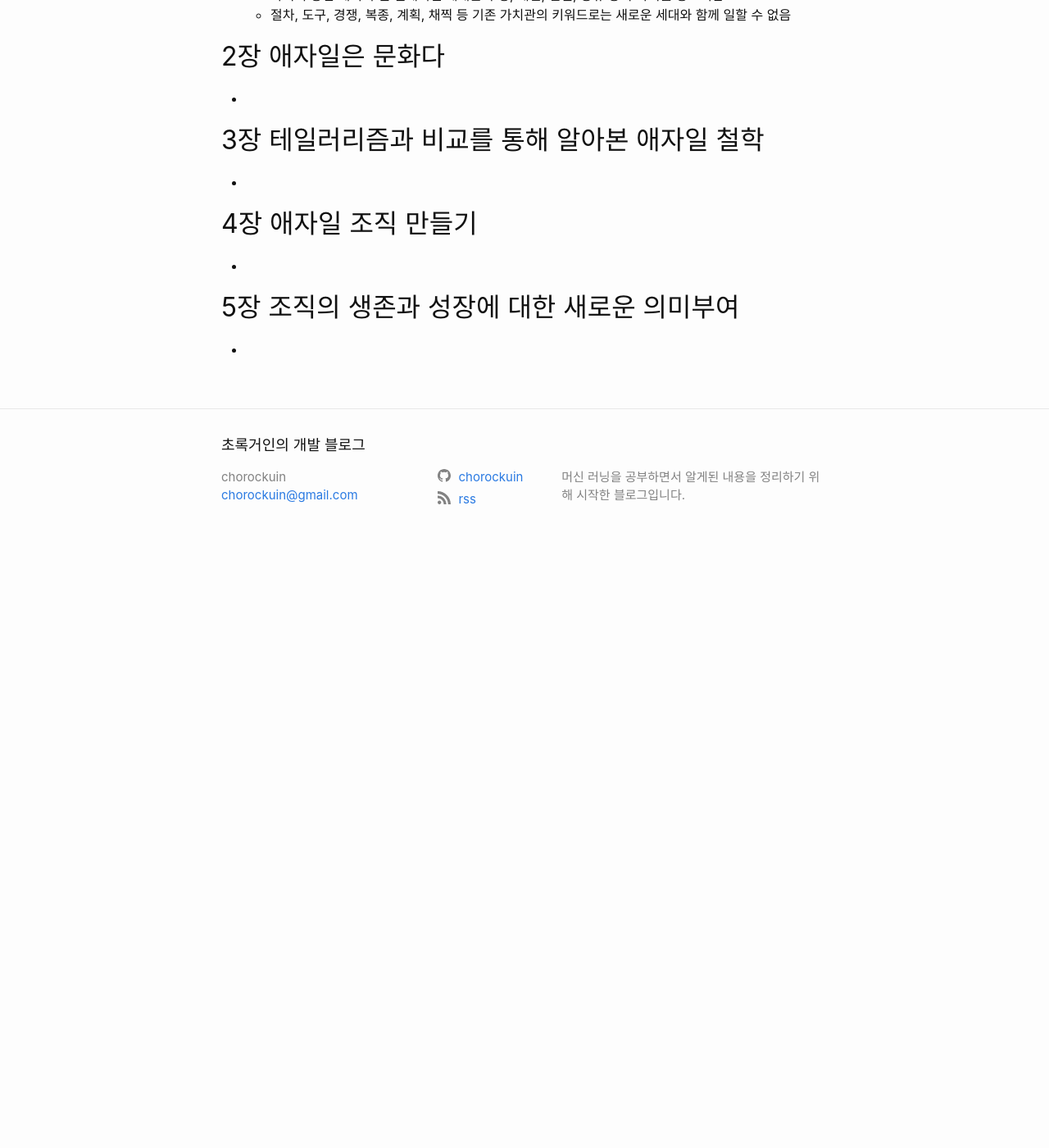
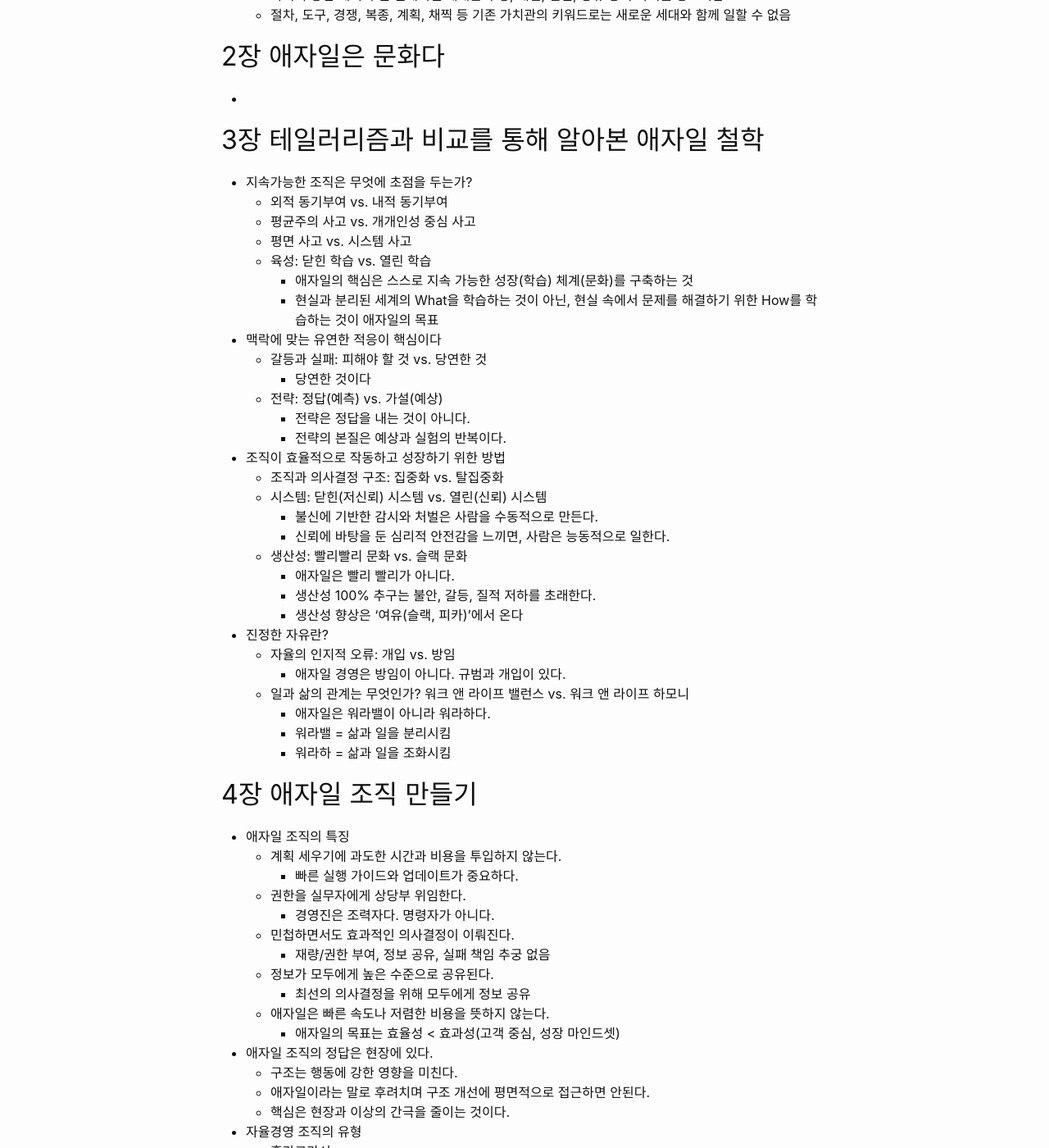
Before and after one commit to chorockuin/chorockuin.github.io, a Jekyll site: the page built from _posts/2020-10-11-naked_agile.md, in a window 1280 px wide and 1400 px high, scrolled down 1376 px. Shown: the whole window at 82% size. Built offline with Jekyll 4.4.1, drawn with Linux system fonts in a browser that asks for light colours; before the commit the page ends 2057 px from its top, so only the background shows below that; some of the changed text lies outside the part shown.

Commit message:
20201118

```diff
--- a/_posts/2020-10-11-naked_agile.md
+++ b/_posts/2020-10-11-naked_agile.md
@@ -68,11 +68,58 @@ Dave Thomas
 
 ## 3장 테일러리즘과 비교를 통해 알아본 애자일 철학
 
--
+- 지속가능한 조직은 무엇에 초점을 두는가?
+  - 외적 동기부여 vs. 내적 동기부여
+  - 평균주의 사고 vs. 개개인성 중심 사고
+  - 평면 사고 vs. 시스템 사고
+  - 육성: 닫힌 학습 vs. 열린 학습
+    - 애자일의 핵심은 스스로 지속 가능한 성장(학습) 체계(문화)를 구축하는 것
+    - 현실과 분리된 세계의 What을 학습하는 것이 아닌, 현실 속에서 문제를 해결하기 위한 How를 학습하는 것이 애자일의 목표
+- 맥락에 맞는 유연한 적응이 핵심이다
+  - 갈등과 실패: 피해야 할 것 vs. 당연한 것
+    - 당연한 것이다
+  - 전략: 정답(예측) vs. 가설(예상)
+    - 전략은 정답을 내는 것이 아니다.
+    - 전략의 본질은 예상과 실험의 반복이다.
+- 조직이 효율적으로 작동하고 성장하기 위한 방법
+  - 조직과 의사결정 구조: 집중화 vs. 탈집중화
+  - 시스템: 닫힌(저신뢰) 시스템 vs. 열린(신뢰) 시스템
+    - 불신에 기반한 감시와 처벌은 사람을 수동적으로 만든다.
+    - 신뢰에 바탕을 둔 심리적 안전감을 느끼면, 사람은 능동적으로 일한다.
+  - 생산성: 빨리빨리 문화 vs. 슬랙 문화
+    - 애자일은 빨리 빨리가 아니다.
+    - 생산성 100% 추구는 불안, 갈등, 질적 저하를 초래한다.
+    - 생산성 향상은 '여유(슬랙, 피카)'에서 온다
+- 진정한 자유란?
+  - 자율의 인지적 오류: 개입 vs. 방임
+    - 애자일 경영은 방임이 아니다. 규범과 개입이 있다.
+  - 일과 삶의 관계는 무엇인가? 워크 앤 라이프 밸런스 vs. 워크 앤 라이프 하모니
+    - 애자일은 워라밸이 아니라 워라하다.
+    - 워라밸 = 삶과 일을 분리시킴
+    - 워라하 = 삶과 일을 조화시킴
 
 ## 4장 애자일 조직 만들기
 
--
+- 애자일 조직의 특징
+  - 계획 세우기에 과도한 시간과 비용을 투입하지 않는다.
+    - 빠른 실행 가이드와 업데이트가 중요하다.
+  - 권한을 실무자에게 상당부 위임한다.
+    - 경영진은 조력자다. 명령자가 아니다.
+  - 민첩하면서도 효과적인 의사결정이 이뤄진다.
+    - 재량/권한 부여, 정보 공유, 실패 책임 추궁 없음
+  - 정보가 모두에게 높은 수준으로 공유된다.
+    - 최선의 의사결정을 위해 모두에게 정보 공유
+  - 애자일은 빠른 속도나 저렴한 비용을 뜻하지 않는다.
+    - 애자일의 목표는 효율성 < 효과성(고객 중심, 성장 마인드셋)
+- 애자일 조직의 정답은 현장에 있다.
+  - 구조는 행동에 강한 영향을 미친다.
+  - 애자일이라는 말로 후려치며 구조 개선에 평면적으로 접근하면 안된다.
+  - 핵심은 현장과 이상의 간극을 줄이는 것이다.
+- 자율경영 조직의 유형
+  - 홀라크라시
+    - '사람'이 갖는 권한과 책임을 '역할'과 '규칙'에 이양
+    - '사람' 사이의 관계가 수평적이지 '역할'과 '규칙'에는 계층 관계가 있다.
+    - '역할'과 '규칙'을 거버넌스하는 방식은 경우에 따라 다르며, 명문화해서 규칙에 따른다.
 
 ## 5장 조직의 생존과 성장에 대한 새로운 의미부여
 
```
Also changed, not shown: _posts/2018-07-20-python.md (+23 -0 lines).
